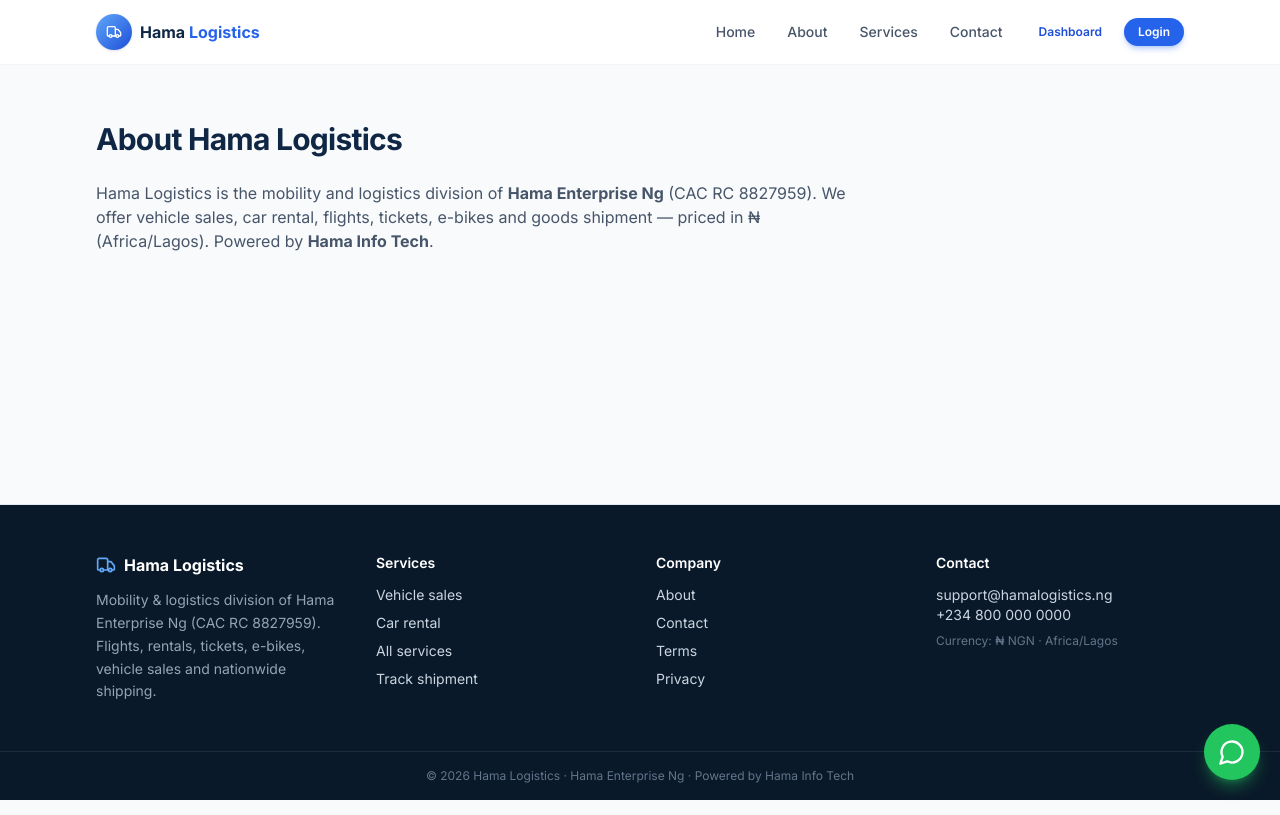
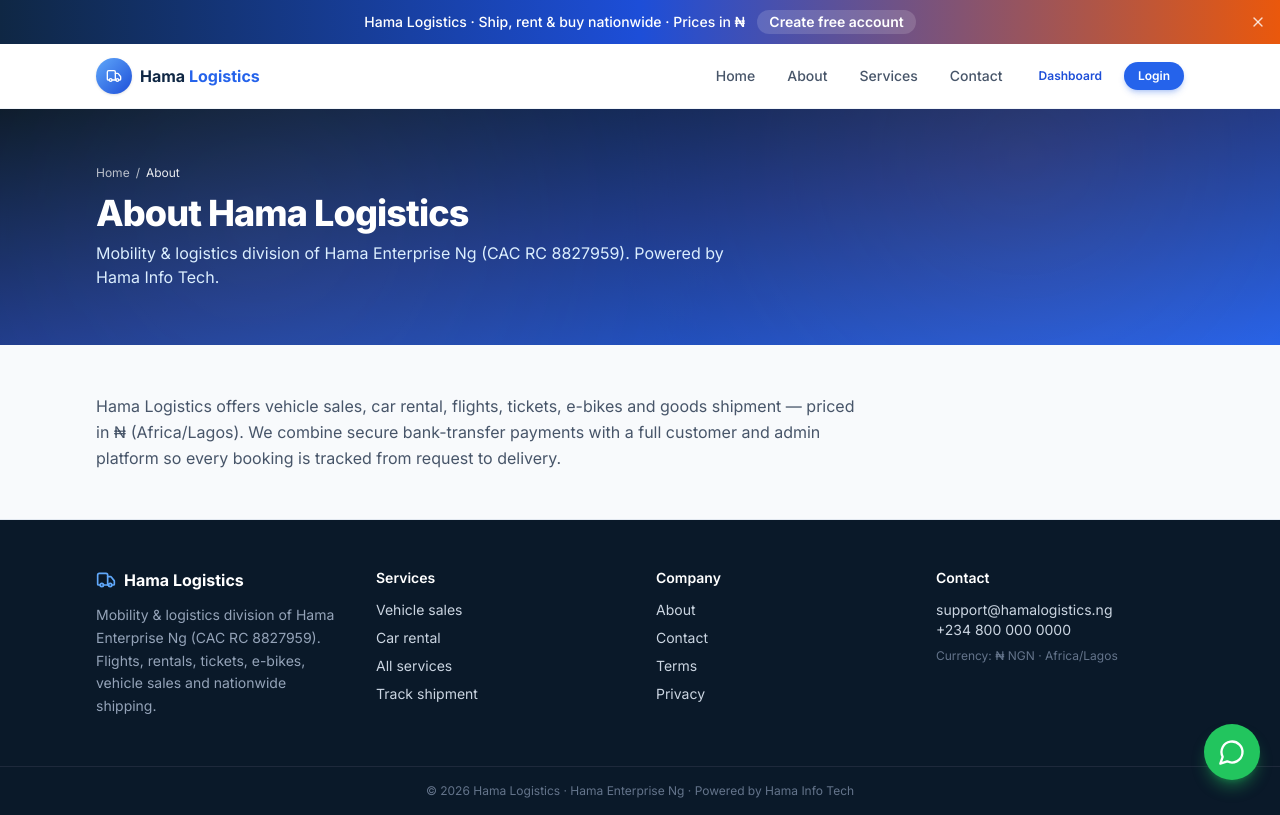
Before and after one commit to WebDevNinja12/hama-logistics, a Next.js app: page /about in a window 1280 px wide. Built offline with nearby package versions, Linux system fonts and the light colour scheme.

Commit message:
Add site-wide banner and page hero banners on all pages

```diff
--- a/src/app/about/page.tsx
+++ b/src/app/about/page.tsx
@@ -1,13 +1,22 @@
+import PageBanner from "@/components/layout/PageBanner";
+
 export const metadata = { title: "About" };
+
 export default function AboutPage() {
   return (
-    <div className="container-app py-14">
-      <h1 className="section-title">About Hama Logistics</h1>
-      <p className="mt-6 max-w-3xl text-slate-600">
-        Hama Logistics is the mobility and logistics division of <strong>Hama Enterprise Ng</strong> (CAC RC 8827959).
-        We offer vehicle sales, car rental, flights, tickets, e-bikes and goods shipment — priced in ₦ (Africa/Lagos).
-        Powered by <strong>Hama Info Tech</strong>.
-      </p>
-    </div>
+    <>
+      <PageBanner
+        title="About Hama Logistics"
+        subtitle="Mobility & logistics division of Hama Enterprise Ng (CAC RC 8827959). Powered by Hama Info Tech."
+        crumbs={[{ label: "About" }]}
+      />
+      <div className="container-app py-12">
+        <p className="max-w-3xl text-slate-600 leading-relaxed">
+          Hama Logistics offers vehicle sales, car rental, flights, tickets, e-bikes and goods shipment —
+          priced in ₦ (Africa/Lagos). We combine secure bank-transfer payments with a full customer and
+          admin platform so every booking is tracked from request to delivery.
+        </p>
+      </div>
+    </>
   );
 }
--- a/src/app/contact/page.tsx
+++ b/src/app/contact/page.tsx
@@ -1,16 +1,24 @@
+import PageBanner from "@/components/layout/PageBanner";
+
 export const metadata = { title: "Contact" };
 
 export default function ContactPage() {
   return (
-    <div className="container-app py-14">
-      <h1 className="section-title">Contact us</h1>
-      <p className="mt-2 text-slate-600">Hama Logistics · Hama Enterprise Ng (RC 8827959)</p>
-      <div className="card mt-8 max-w-lg space-y-3 p-6 text-sm">
-        <p><span className="font-medium text-brand-900">Email:</span> support@hamalogistics.ng</p>
-        <p><span className="font-medium text-brand-900">Phone:</span> +234 800 000 0000</p>
-        <p><span className="font-medium text-brand-900">Hours:</span> Mon–Sat, 8:00–18:00 (Africa/Lagos)</p>
-        <p className="text-slate-500">Or use the WhatsApp button for quick chat.</p>
+    <>
+      <PageBanner
+        title="Contact us"
+        subtitle="Hama Logistics · Hama Enterprise Ng (RC 8827959)"
+        crumbs={[{ label: "Contact" }]}
+        tone="slate"
+      />
+      <div className="container-app py-12">
+        <div className="card max-w-lg space-y-3 p-6 text-sm">
+          <p><span className="font-medium text-brand-900">Email:</span> support@hamalogistics.ng</p>
+          <p><span className="font-medium text-brand-900">Phone:</span> +234 800 000 0000</p>
+          <p><span className="font-medium text-brand-900">Hours:</span> Mon–Sat, 8:00–18:00 (Africa/Lagos)</p>
+          <p className="text-slate-500">Or use the WhatsApp button for quick chat.</p>
+        </div>
       </div>
-    </div>
+    </>
   );
 }
--- a/src/app/layout.tsx
+++ b/src/app/layout.tsx
@@ -1,6 +1,7 @@
 import type { Metadata } from "next";
 import { Inter } from "next/font/google";
 import "./globals.css";
+import SiteBanner from "@/components/layout/SiteBanner";
 import Navbar from "@/components/layout/Navbar";
 import Footer from "@/components/layout/Footer";
 import WhatsAppButton from "@/components/layout/WhatsAppButton";
@@ -25,6 +26,7 @@ export default function RootLayout({
   return (
     <html lang="en-NG">
       <body className={`${inter.variable} flex min-h-screen flex-col font-sans antialiased`}>
+        <SiteBanner />
         <Navbar />
         <main className="flex-1">{children}</main>
         <Footer />
--- a/src/app/privacy/page.tsx
+++ b/src/app/privacy/page.tsx
@@ -1,13 +1,18 @@
+import PageBanner from "@/components/layout/PageBanner";
+
 export const metadata = { title: "Privacy" };
+
 export default function PrivacyPage() {
   return (
-    <div className="container-app prose prose-slate max-w-3xl py-14">
-      <h1>Privacy policy</h1>
+    <>
+      <PageBanner title="Privacy policy" crumbs={[{ label: "Privacy" }]} tone="slate" />
+      <div className="container-app prose prose-slate max-w-3xl py-12">
         <p>
           We collect account, booking and payment information to operate Hama Logistics services.
           Data is processed in line with applicable Nigerian data protection rules. Contact
           support@hamalogistics.ng for access or deletion requests.
         </p>
       </div>
+    </>
   );
 }
--- a/src/app/services/page.tsx
+++ b/src/app/services/page.tsx
@@ -1,12 +1,13 @@
 import Link from "next/link";
 import { Plane, Car, Package, Bike, Ticket, ShoppingBag } from "lucide-react";
+import PageBanner from "@/components/layout/PageBanner";
 
 const modules = [
   { href: "/vehicles", icon: ShoppingBag, title: "Vehicle & aircraft sales", text: "Cars, bikes and high-value assets with deposit or installments." },
   { href: "/rentals", icon: Car, title: "Car rental", text: "Daily hire with or without driver, deposit and extras." },
-  { href: "/login", icon: Plane, title: "Flight booking", text: "One-way, return and multi-city (coming online with API keys)." },
-  { href: "/login", icon: Ticket, title: "Train, bus & car tickets", text: "Seat selection and QR tickets." },
-  { href: "/login", icon: Bike, title: "E-bike rides", text: "Scan, ride and pay from wallet." },
+  { href: "/login?next=/dashboard/flights", icon: Plane, title: "Flight booking", text: "One-way, return and multi-city requests." },
+  { href: "/login?next=/dashboard/tickets", icon: Ticket, title: "Train, bus & car tickets", text: "Seat selection and QR tickets." },
+  { href: "/login?next=/dashboard/rides", icon: Bike, title: "E-bike rides", text: "Scan, ride and pay from wallet." },
   { href: "/track", icon: Package, title: "Goods shipment", text: "Quote, book, track and deliver nationwide." },
 ];
 
@@ -14,10 +15,15 @@ export const metadata = { title: "Services" };
 
 export default function ServicesPage() {
   return (
-    <div className="container-app py-14">
-      <h1 className="section-title">Services</h1>
-      <p className="mt-2 text-slate-600">Everything under Hama Logistics — prices in ₦</p>
-      <div className="mt-10 grid gap-5 sm:grid-cols-2 lg:grid-cols-3">
+    <>
+      <PageBanner
+        title="Our services"
+        subtitle="Six modules under one account — prices in ₦"
+        crumbs={[{ label: "Services" }]}
+        tone="accent"
+      />
+      <div className="container-app py-12">
+        <div className="grid gap-5 sm:grid-cols-2 lg:grid-cols-3">
           {modules.map((m) => (
             <Link key={m.title} href={m.href} className="card p-6 transition hover:-translate-y-1 hover:shadow-soft">
               <div className="mb-3 flex h-11 w-11 items-center justify-center rounded-xl bg-brand-50 text-brand-600">
@@ -30,5 +36,6 @@ export default function ServicesPage() {
           ))}
         </div>
       </div>
+    </>
   );
 }
--- a/src/app/terms/page.tsx
+++ b/src/app/terms/page.tsx
@@ -1,13 +1,18 @@
+import PageBanner from "@/components/layout/PageBanner";
+
 export const metadata = { title: "Terms" };
+
 export default function TermsPage() {
   return (
-    <div className="container-app prose prose-slate max-w-3xl py-14">
-      <h1>Terms of service</h1>
+    <>
+      <PageBanner title="Terms of service" crumbs={[{ label: "Terms" }]} tone="slate" />
+      <div className="container-app prose prose-slate max-w-3xl py-12">
         <p>
           By using Hama Logistics (a division of Hama Enterprise Ng, RC 8827959) you agree to our booking,
           payment and cancellation policies. Bank-transfer payments require proof upload and admin confirmation
           before services are fulfilled. Prices are in Nigerian Naira (₦).
         </p>
       </div>
+    </>
   );
 }
--- /dev/null
+++ b/src/components/layout/PageBanner.tsx
@@ -0,0 +1,67 @@
+import Link from "next/link";
+
+type Crumb = { label: string; href?: string };
+
+type Props = {
+  title: string;
+  subtitle?: string;
+  crumbs?: Crumb[];
+  tone?: "brand" | "accent" | "slate";
+};
+
+const tones = {
+  brand: "from-brand-950 via-brand-800 to-brand-600",
+  accent: "from-brand-900 via-brand-700 to-accent-600",
+  slate: "from-slate-900 via-slate-800 to-brand-800",
+};
+
+/** Hero banner for page tops */
+export default function PageBanner({
+  title,
+  subtitle,
+  crumbs,
+  tone = "brand",
+}: Props) {
+  return (
+    <section
+      className={`relative overflow-hidden bg-gradient-to-br ${tones[tone]} text-white`}
+    >
+      <div
+        className="pointer-events-none absolute inset-0 opacity-20"
+        style={{
+          backgroundImage:
+            "radial-gradient(circle at 20% 50%, rgba(255,255,255,0.25), transparent 45%), radial-gradient(circle at 80% 20%, rgba(249,115,22,0.35), transparent 40%)",
+        }}
+      />
+      <div className="container-app relative py-10 sm:py-14">
+        {crumbs && crumbs.length > 0 && (
+          <nav className="mb-3 flex flex-wrap items-center gap-1.5 text-xs text-white/70">
+            <Link href="/" className="hover:text-white">
+              Home
+            </Link>
+            {crumbs.map((c) => (
+              <span key={c.label} className="flex items-center gap-1.5">
+                <span aria-hidden>/</span>
+                {c.href ? (
+                  <Link href={c.href} className="hover:text-white">
+                    {c.label}
+                  </Link>
+                ) : (
+                  <span className="text-white/90">{c.label}</span>
+                )}
+              </span>
+            ))}
+          </nav>
+        )}
+        <h1 className="text-2xl font-extrabold tracking-tight sm:text-3xl lg:text-4xl">
+          {title}
+        </h1>
+        {subtitle && (
+          <p className="mt-2 max-w-2xl text-sm text-brand-100 sm:text-base">
+            {subtitle}
+          </p>
+        )}
+      </div>
+    </section>
+  );
+}
--- /dev/null
+++ b/src/components/layout/SiteBanner.tsx
@@ -0,0 +1,35 @@
+"use client";
+
+import { useState } from "react";
+import Link from "next/link";
+import { X } from "lucide-react";
+
+/** Top announcement strip shown on every page */
+export default function SiteBanner() {
+  const [hidden, setHidden] = useState(false);
+  if (hidden) return null;
+
+  return (
+    <div className="relative bg-gradient-to-r from-brand-900 via-brand-700 to-accent-600 text-white">
+      <div className="container-app flex items-center justify-center gap-3 py-2.5 pr-10 text-center text-xs sm:text-sm">
+        <span className="font-medium">
+          Hama Logistics · Ship, rent &amp; buy nationwide · Prices in ₦
+        </span>
+        <Link
+          href="/register"
+          className="hidden rounded-full bg-white/15 px-3 py-0.5 font-semibold underline-offset-2 hover:bg-white/25 hover:underline sm:inline"
+        >
+          Create free account
+        </Link>
+      </div>
+      <button
+        type="button"
+        onClick={() => setHidden(true)}
+        className="absolute right-2 top-1/2 -translate-y-1/2 rounded-full p-1.5 text-white/80 hover:bg-white/10 hover:text-white"
+        aria-label="Dismiss banner"
+      >
+        <X className="h-4 w-4" />
+      </button>
+    </div>
+  );
+}
```
Lines whose indentation alone changed are shown as unchanged.
